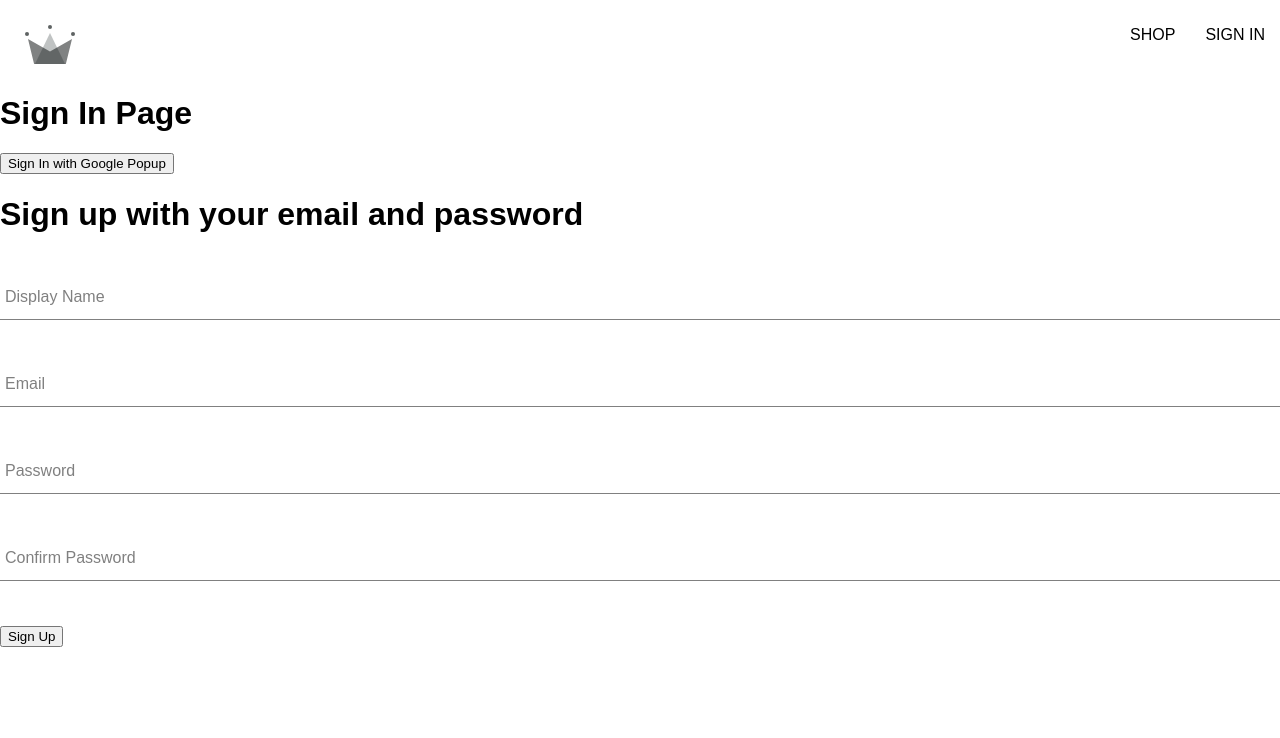
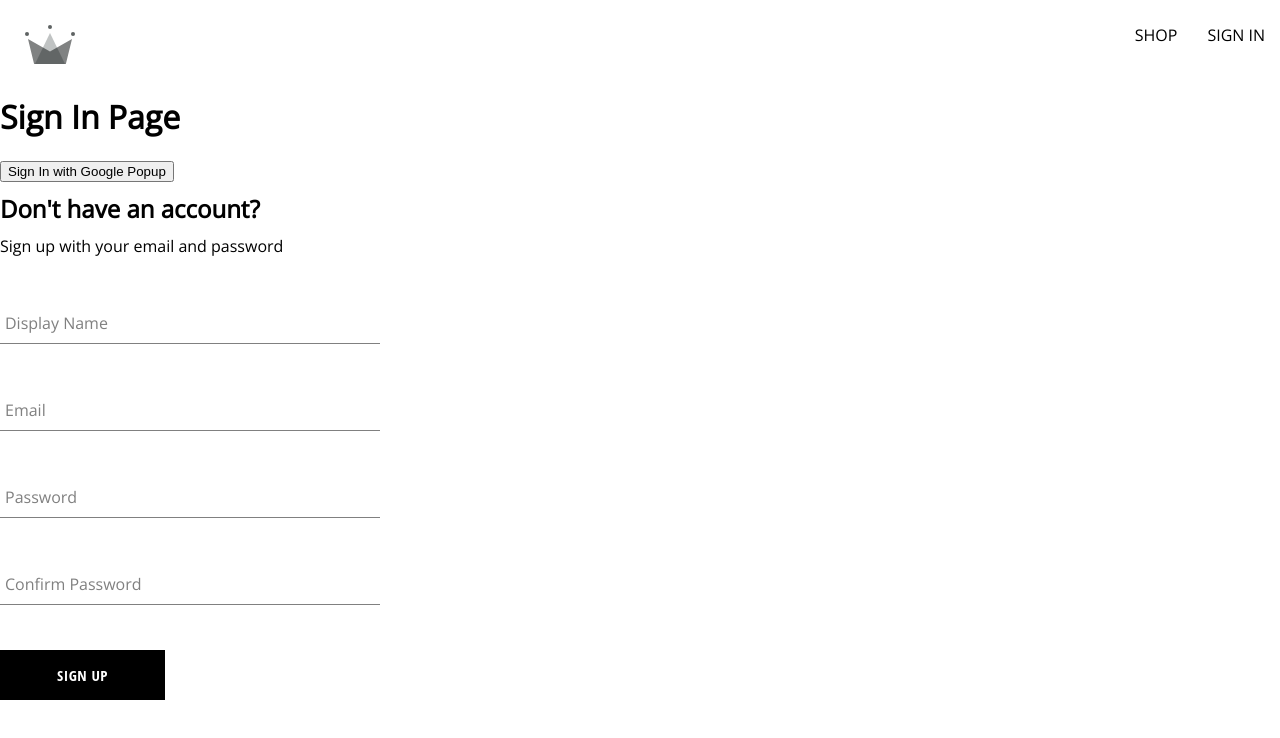
Before and after one commit to Francisco-BT/react-zero-to-mastery, a React (Create React App) app: page /sign-in in a window 1280 px wide. Shown: the top 738 px of the page. Built offline with nearby package versions, Linux system fonts and the light colour scheme.

Commit message:
feat: add button component

```diff
--- /dev/null
+++ b/src/components/button/button.component.jsx
@@ -0,0 +1,19 @@
+import "./button.styles.scss";
+
+const BUTTON_TYPE_CLASSES = {
+  google: "google-sign-in",
+  inverted: "inverted",
+};
+
+const Button = ({ children, buttonType, ...otherProps }) => {
+  return (
+    <button
+      className={`button-container ${BUTTON_TYPE_CLASSES[buttonType]}`}
+      {...otherProps}
+    >
+      {children}
+    </button>
+  );
+};
+
+export default Button;
--- /dev/null
+++ b/src/components/button/button.styles.scss
@@ -0,0 +1,46 @@
+.button-container {
+  min-width: 165px;
+  width: auto;
+  height: 50px;
+  letter-spacing: 0.5px;
+  line-height: 50px;
+  padding: 0 35px 0 35px;
+  font-size: 15px;
+  background-color: black;
+  color: white;
+  text-transform: uppercase;
+  font-family: 'Open Sans Condensed';
+  font-weight: bolder;
+  border: none;
+  cursor: pointer;
+  display: flex;
+  justify-content: center;
+
+  &:hover {
+    background-color: white;
+    color: black;
+    border: 1px solid black;
+  }
+
+  &.google-sign-in {
+    background-color: #4285f4;
+    color: white;
+
+    &:hover {
+      background-color: #357ae8;
+      border: none;
+    }
+  }
+
+  &.inverted {
+    background-color: white;
+    color: black;
+    border: 1px solid black;
+
+    &:hover {
+      background-color: black;
+      color: white;
+      border: none;
+    }
+  }
+}
--- /dev/null
+++ b/src/components/sign-up-form/sign-up-form-styles.scss
@@ -0,0 +1,9 @@
+.sign-up-container {
+  display: flex;
+  flex-direction: column;
+  width: 380px;
+
+  h2 {
+    margin: 10px 0;
+  }
+}
--- a/src/components/sign-up-form/sign-up-form.component.jsx
+++ b/src/components/sign-up-form/sign-up-form.component.jsx
@@ -4,7 +4,9 @@
   createAuthUserWithEmailAndPassword,
   createUserDocumentFromAuth,
 } from "../../utils/firebase/firebase.utils";
+import Button from "../button/button.component";
 import FormInput from "../form-input/form-input";
+import "./sign-up-form-styles.scss";
 
 const defaultFormFields = {
   displayName: "",
@@ -52,8 +54,9 @@
   };
 
   return (
-    <div>
-      <h1>Sign up with your email and password</h1>
+    <div className="sign-up-container">
+      <h2>Don't have an account?</h2>
+      <span>Sign up with your email and password</span>
       <form onSubmit={handleSubmit}>
         <FormInput
           label="Display Name"
@@ -91,7 +94,7 @@
           value={confirmPassword}
         />
 
-        <button type="submit">Sign Up</button>
+        <Button type="submit">Sign Up</Button>
       </form>
     </div>
   );
--- a/src/index.scss
+++ b/src/index.scss
@@ -4,7 +4,7 @@
 
 body {
   margin: 0;
-  font-family: "Open Sans Condesed", sans-serif;
+  font-family: "Open Sans", sans-serif;
   -webkit-font-smoothing: antialiased;
   -moz-osx-font-smoothing: grayscale;
 }
```
